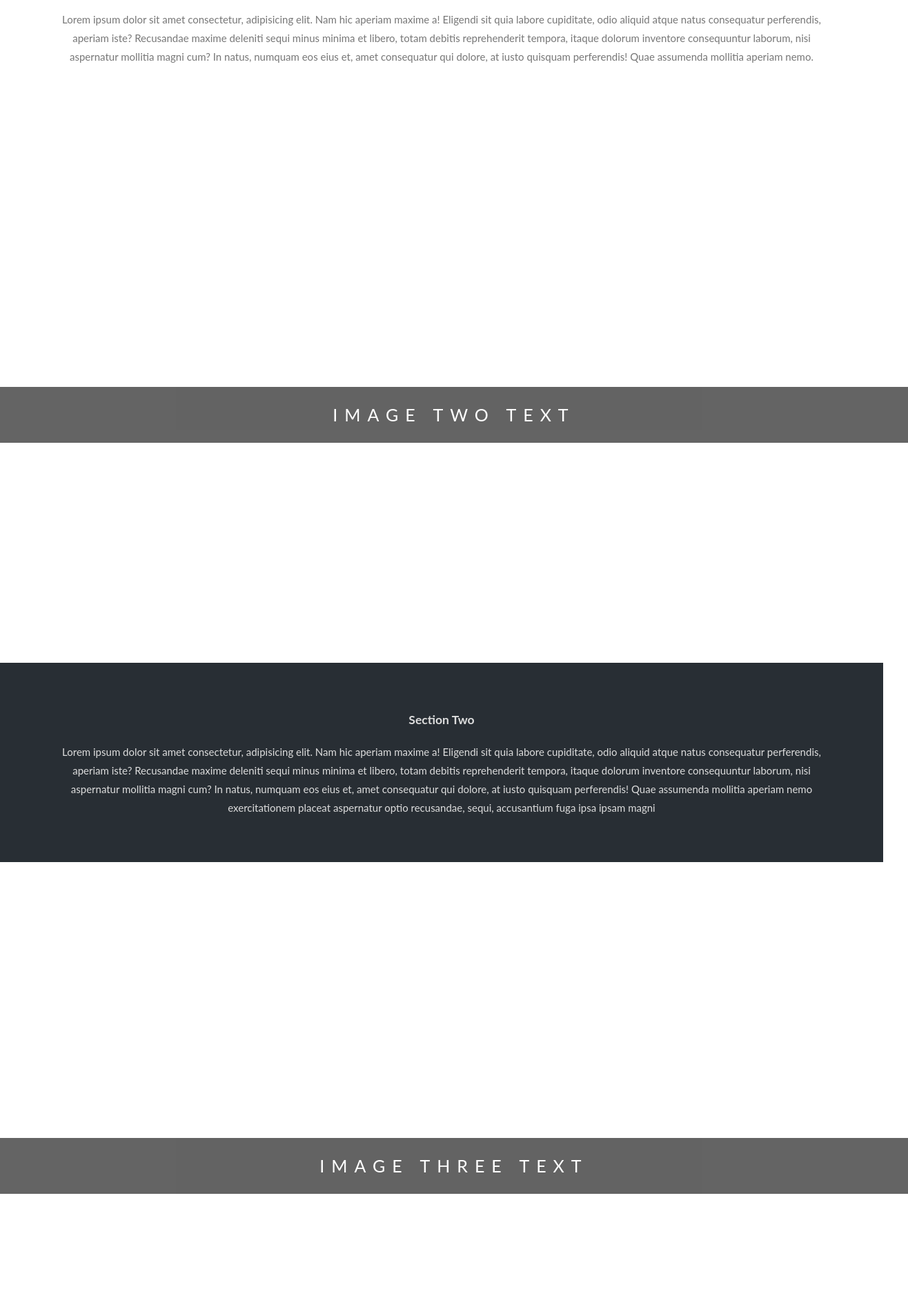
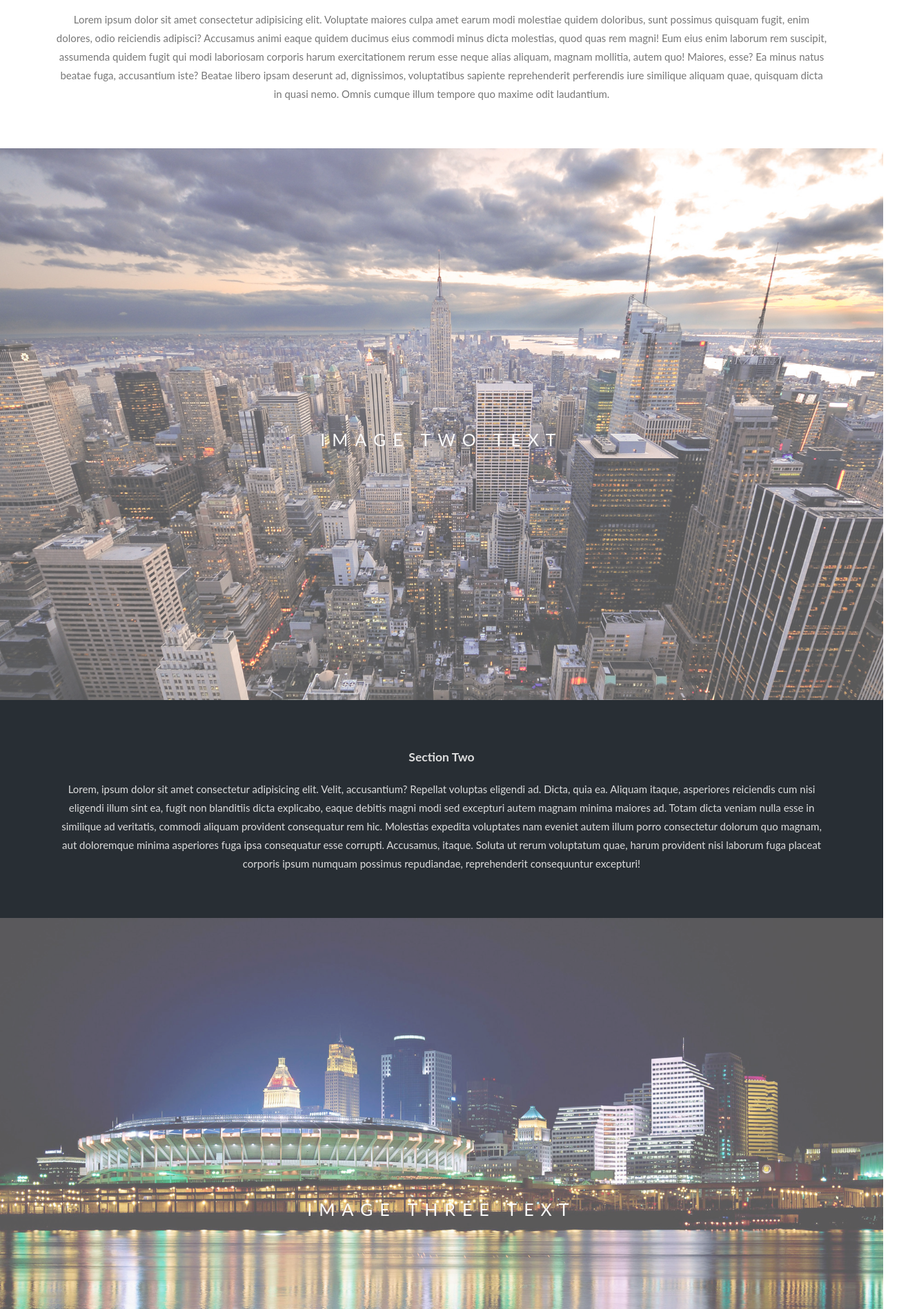
Before and after one commit to E-2423/eren-cw-projects, a plain HTML site: page 003-parallax-website/index.html in a window 1280 px wide. Shown: the part 902-2800 px from the top of the page at 69% size, 1316 px wide, since content can reach past the window. Drawn offline with Linux system fonts and the light colour scheme.

Commit message:
Codlara son hali.

```diff
--- a/003-parallax-website/index.html
+++ b/003-parallax-website/index.html
@@ -1,3 +1,4 @@
+<!DOCTYPE html>
 <html lang="en">
 
 <head>
@@ -8,41 +9,47 @@
 </head>
 
 <body>
-    <div class="bg-img1">
-        <div class="caption">PARALLAX WEBSİTE</div>
+    <div class="bgimg-1">
+        <div class="caption">
+            <span class="border">PARALLAX WEBSITE</span>
+        </div>
     </div>
     <div class="section1">
         <h3>Section One</h3>
-        <p>Lorem ipsum dolor sit amet consectetur, adipisicing elit. Nam hic aperiam maxime a! Eligendi sit quia labore cupiditate, odio aliquid atque natus consequatur perferendis, aperiam iste? Recusandae maxime deleniti sequi minus minima et libero, totam
-            debitis reprehenderit tempora, itaque dolorum inventore consequuntur laborum, nisi aspernatur mollitia magni cum? In natus, numquam eos eius et, amet consequatur qui dolore, at iusto quisquam perferendis! Quae assumenda mollitia aperiam nemo.
-
-        </p>
+        <p>Lorem ipsum dolor sit amet consectetur adipisicing elit. Voluptate maiores culpa amet earum modi molestiae quidem doloribus, sunt possimus quisquam fugit, enim dolores, odio reiciendis adipisci? Accusamus animi eaque quidem ducimus eius commodi
+            minus dicta molestias, quod quas rem magni! Eum eius enim laborum rem suscipit, assumenda quidem fugit qui modi laboriosam corporis harum exercitationem rerum esse neque alias aliquam, magnam mollitia, autem quo! Maiores, esse? Ea minus natus
+            beatae fuga, accusantium iste? Beatae libero ipsam deserunt ad, dignissimos, voluptatibus sapiente reprehenderit perferendis iure similique aliquam quae, quisquam dicta in quasi nemo. Omnis cumque illum tempore quo maxime odit laudantium.</p>
     </div>
-    <div class="bg-img2">
-        <div class="caption">IMAGE TWO TEXT</div>
+    <div class="bgimg-2">
+        <div class="caption">
+            <span class="border" style="background-color:transparent;font-size:25px;color: #F7F7F7;">IMAGE TWO TEXT</span>
+        </div>
     </div>
     <div class="section2">
         <h3>Section Two</h3>
-        <p>Lorem ipsum dolor sit amet consectetur, adipisicing elit. Nam hic aperiam maxime a! Eligendi sit quia labore cupiditate, odio aliquid atque natus consequatur perferendis, aperiam iste? Recusandae maxime deleniti sequi minus minima et libero, totam
-            debitis reprehenderit tempora, itaque dolorum inventore consequuntur laborum, nisi aspernatur mollitia magni cum? In natus, numquam eos eius et, amet consequatur qui dolore, at iusto quisquam perferendis! Quae assumenda mollitia aperiam nemo
-            exercitationem placeat aspernatur optio recusandae, sequi, accusantium fuga ipsa ipsam magni </p>
+        <p>Lorem, ipsum dolor sit amet consectetur adipisicing elit. Velit, accusantium? Repellat voluptas eligendi ad. Dicta, quia ea. Aliquam itaque, asperiores reiciendis cum nisi eligendi illum sint ea, fugit non blanditiis dicta explicabo, eaque debitis
+            magni modi sed excepturi autem magnam minima maiores ad. Totam dicta veniam nulla esse in similique ad veritatis, commodi aliquam provident consequatur rem hic. Molestias expedita voluptates nam eveniet autem illum porro consectetur dolorum
+            quo magnam, aut doloremque minima asperiores fuga ipsa consequatur esse corrupti. Accusamus, itaque. Soluta ut rerum voluptatum quae, harum provident nisi laborum fuga placeat corporis ipsum numquam possimus repudiandae, reprehenderit consequuntur
+            excepturi!
+        </p>
     </div>
-    <div class="bg-img3">
-        <div class="caption">IMAGE THREE TEXT</div>
+    <div class="bgimg-3">
+        <div class="caption">
+            <span class="border" style="background-color:transparent;font-size:25px;color: #F7F7F7;">IMAGE THREE TEXT</span>
+        </div>
     </div>
     <div class="section3">
         <h3>Section Three</h3>
-        <p>Lorem ipsum dolor sit amet consectetur, adipisicing elit. Nam hic aperiam maxime a! Eligendi sit quia labore cupiditate, odio aliquid atque natus consequatur perferendis, aperiam iste? Recusandae maxime deleniti sequi minus minima et libero, totam
-            debitis reprehenderit tempora, itaque dolorum inventore consequuntur laborum, nisi aspernatur mollitia magni cum? In natus, numquam eos eius et, amet consequatur qui dolore, at iusto quisquam perferendis! Quae assumenda mollitia aperiam nemo
-            exercitationem placeat aspernatur optio recusandae, sequi, accusantium fuga ipsa ipsam magni esse, provident commodi repellendus quas molestiae porro culpa dolor? Repellendus, at! Similique adipisci, repudiandae nostrum enim obcaecati quod
-            vitae rerum commodi sapiente.</p>
+        <p>Lorem ipsum dolor sit amet consectetur adipisicing elit. Voluptate nobis quam quidem excepturi non repellat eius molestias eaque praesentium beatae, iure harum quasi quae adipisci a rem repudiandae quod nemo quibusdam? Quos, modi. Suscipit error
+            cupiditate corrupti sed odio excepturi, delectus enim incidunt impedit reprehenderit obcaecati pariatur placeat, ad perspiciatis nam quisquam quaerat quia. Rerum optio consequatur voluptatem voluptate, rem suscipit quis enim corrupti neque
+            asperiores libero repellendus recusandae ex reprehenderit modi eum quos voluptas cumque veritatis aliquid illum omnis possimus! Eos autem, reprehenderit, qui nostrum vitae porro officia in, labore illum quas earum molestias facilis sed inventore
+            excepturi provident.</p>
     </div>
-    <div class="bg-img1">
-        <div class="caption">CLARUSWAY FULLSTACK TEAM</div>
+    <div class="bgimg-1">
+        <div class="caption">
+            <span class="border">CLARUSWAY FULLSTACK TEAM</span>
+        </div>
     </div>
-
-
-
 </body>
 
-</html
+</html>
--- a/003-parallax-website/style.css
+++ b/003-parallax-website/style.css
@@ -6,30 +6,20 @@ html {
     color: #777;
 }
 
-.bg-img1 {
-    background-image: url(./images/Image1.jpg);
+.bgimg-1 {
+    background-image: url(./img/Image1.jpg);
     min-height: 100%;
 }
 
-.bg-img2 {
-    background-image: url(./images/Image2.jpg);
-    min-height: 100%;
-}
-
-.bg-img3 {
-    background-image: url(./images/Image3.jpg);
-    min-height: 100%;
-}
-
-.bg-img1,
-.bg-img2,
-.bg-img3 {
+.bgimg-1,
+.bgimg-2,
+.bgimg-3 {
+    position: relative;
+    opacity: 0.65;
     background-attachment: fixed;
     background-position: center;
     background-repeat: no-repeat;
     background-size: cover;
-    position: relative;
-    opacity: 0.65;
 }
 
 .caption {
@@ -39,12 +29,24 @@ html {
     width: 100%;
     text-align: center;
     color: #000;
+}
+
+.border {
     background-color: #111;
-    color: white;
+    color: #fff;
     padding: 18px;
     font-size: 25px;
     letter-spacing: 10px;
-    margin: auto;
+}
+
+.bgimg-2 {
+    background-image: url(./img/Image2.jpg);
+    min-height: 100%;
+}
+
+.bgimg-3 {
+    background-image: url(./img/Image3.jpg);
+    min-height: 100%;
 }
 
 .section1 {
@@ -58,7 +60,7 @@ html {
 .section2,
 .section3 {
     position: relative;
-    background-color: #282e34;
+    background-color: #282E34;
     color: #ddd;
     text-align: center;
     padding: 50px 80px;
```
